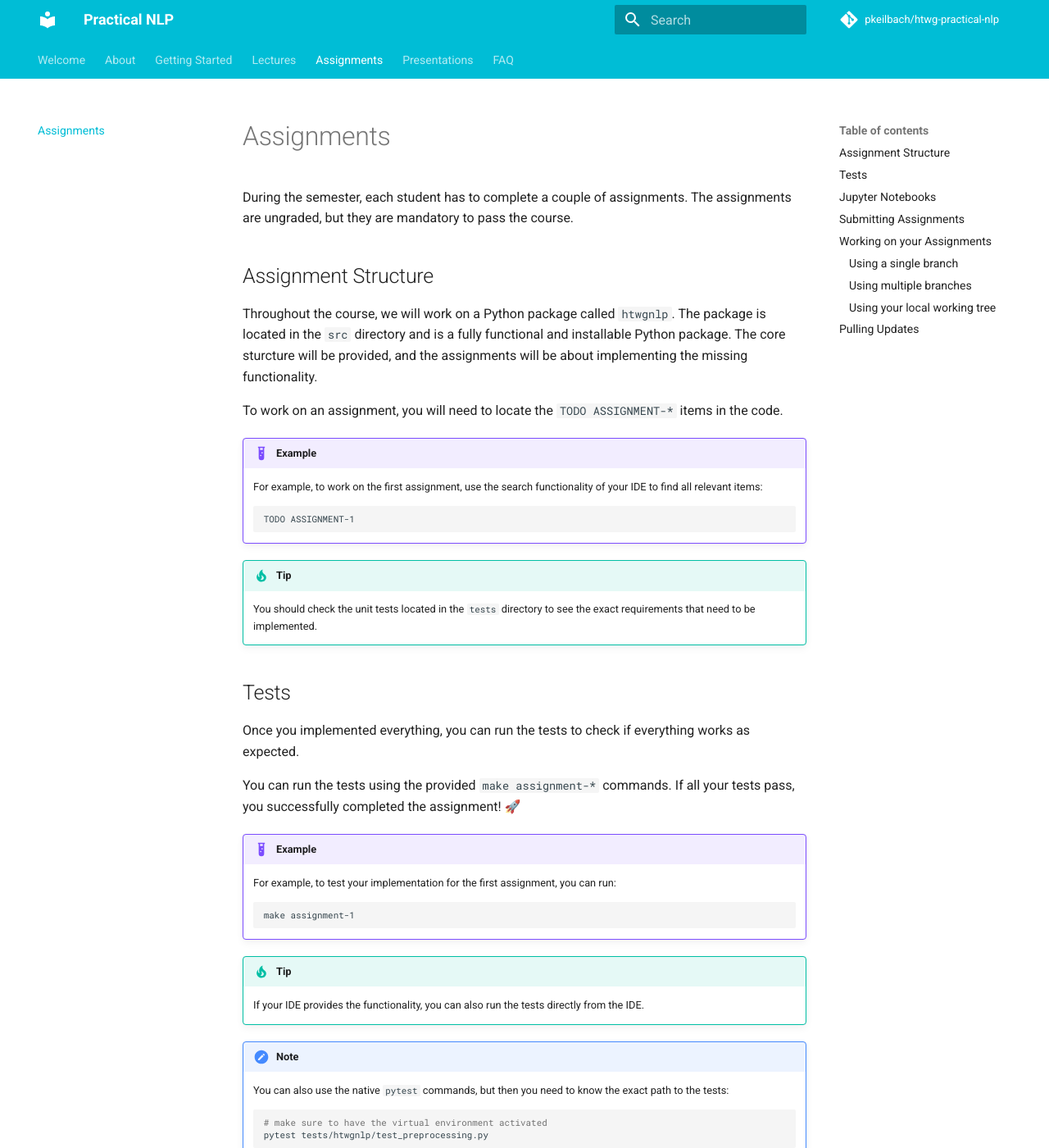
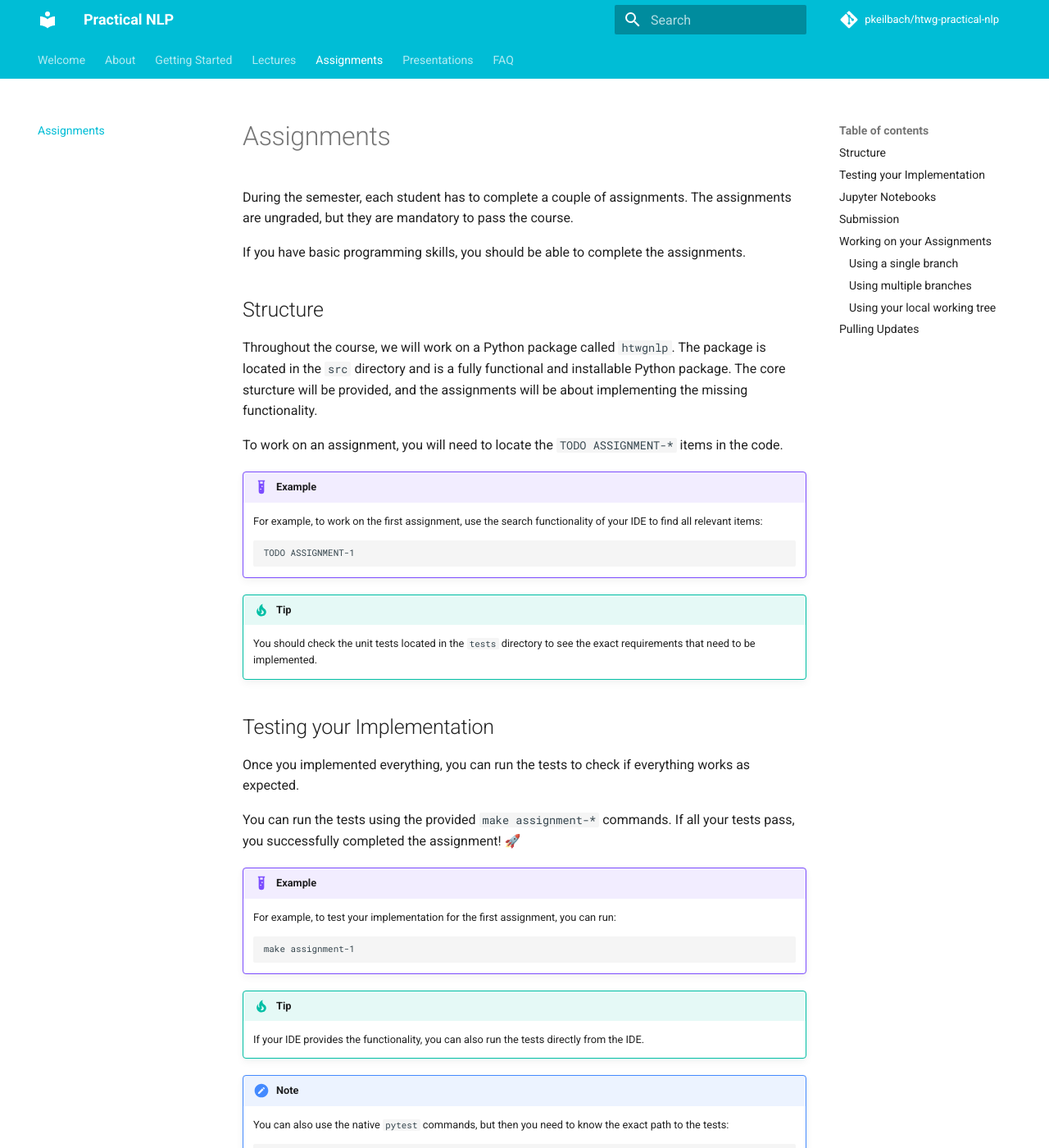
Before and after one commit to pkeilbach/htwg-practical-nlp, an MkDocs documentation site: the page built from docs/assignments.md, in a window 1280 px wide and 1400 px high. Shown: the whole window at 82% size. Built offline with MkDocs 1.6.1 and Material for MkDocs 9.7.7, drawn with Linux system fonts in a browser that asks for light colours; comment, search, counter and statistics services are not loaded; some of the changed text lies outside the part shown.

Commit message:
improve assignment guide

```diff
--- a/docs/assignments.md
+++ b/docs/assignments.md
@@ -3,7 +3,9 @@
 During the semester, each student has to complete a couple of assignments.
 The assignments are ungraded, but they are mandatory to pass the course.
 
-## Assignment Structure
+If you have basic programming skills, you should be able to complete the assignments.
+
+## Structure
 
 Throughout the course, we will work on a Python package called `htwgnlp`.
 The package is located in the `src` directory and is a fully functional and installable Python package.
@@ -23,7 +25,7 @@ To work on an assignment, you will need to locate the `TODO ASSIGNMENT-*` items
 
     You should check the unit tests located in the `tests` directory to see the exact requirements that need to be implemented.
 
-## Tests
+## Testing your Implementation
 
 Once you implemented everything, you can run the tests to check if everything works as expected.
 
@@ -62,7 +64,7 @@ If you successfully complete an assignment, you can run the accompanying noteboo
 
 See the [Getting Started](./getting_started.md) guide for instructions on how to start the Jupyter server.
 
-## Submitting Assignments
+## Submission
 
 To submit an assignment, you will need to provide screenshots of a successful test run.
 
```
